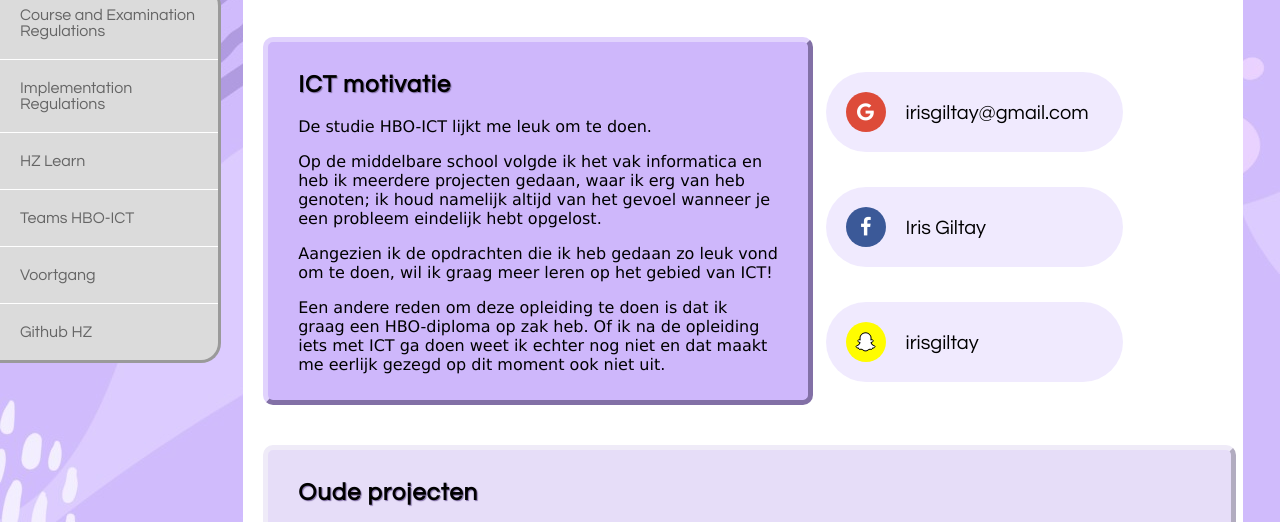
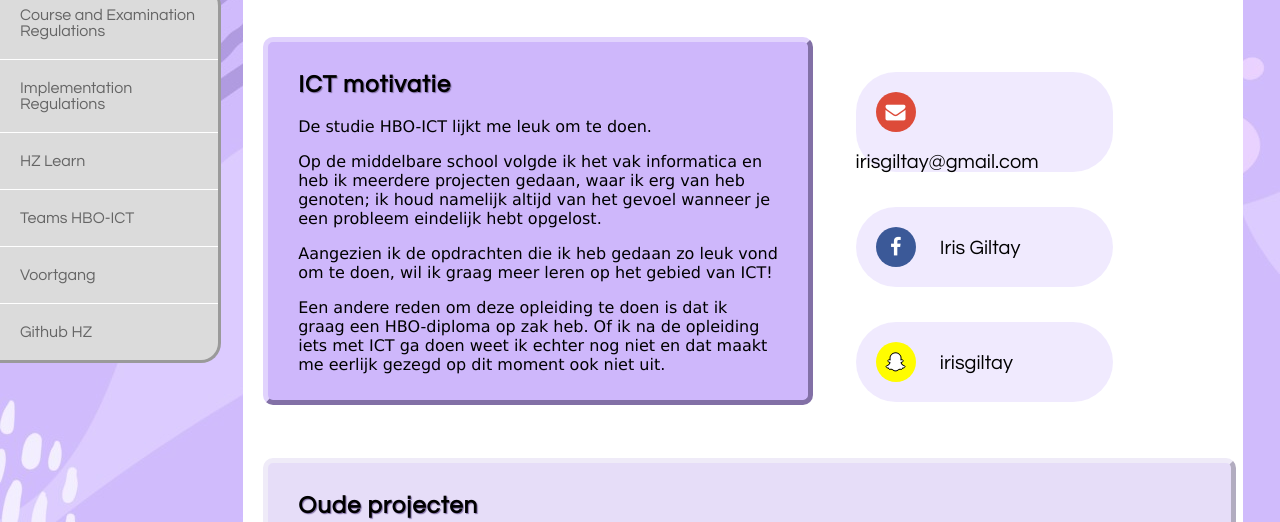
Before and after one commit to irisgiltay1/irisgiltay1.github.io, a plain HTML site: page index.html in a window 1280 px wide. Shown: the part 214-736 px from the top of the page. Drawn offline with Linux system fonts and the light colour scheme; a web font is replaced by a local one.

Commit message:
specification fixes

```diff
--- a/index.html
+++ b/index.html
@@ -64,9 +64,21 @@
         </article>
 
         <article id="socials">
-          <div><p class="fa fa-google"></p>irisgiltay@gmail.com</div>
-          <div><p class="fa fa-facebook"></p>Iris Giltay</div>
-          <div><p class="fa fa-snapchat-ghost"></p>irisgiltay</div>
+          <ul>
+            <li>
+              <p class="fa fa-envelope"></p>irisgiltay@gmail.com
+            </li>
+            <li>
+              <p class="fa fa-facebook"></p>
+              <a href="https://www.facebook.com/iris.giltay"
+              target="_blank" rel="noopener noreferrer">Iris Giltay</a>
+            </li>
+            <li>
+              <p class="fa fa-snapchat-ghost"></p>
+              <a href="https://www.snapchat.com/add/irisgiltay?share_id=LkbLvs_z1-A&locale=en-GB"
+              target="_blank" rel="noopener noreferrer">irisgiltay</a>
+            </li>
+          </ul>
         </article>
 
         <article id="projects">
--- a/style.css
+++ b/style.css
@@ -159,14 +159,20 @@ p {
     width: 31%;
     float: right;
     margin-top: 20px;
-    margin-right: 100px;
+    margin-right: 110px;
 }
 
-#socials div {
+#socials li {
     margin-top: 35px;
     background-color: #e1d3fd7c;
     border-radius: 40px;
     font-size: 20px;
+    list-style-type: none;
+}
+
+#socials a {
+    color: #000000;
+    text-decoration: none;
 }
 
 .fa {
@@ -178,7 +184,7 @@ p {
     text-align: center;
 }
 
-.fa-google {
+.fa-envelope {
     background-color: #dd4b39;
     color: #ffffff;
 }
```
